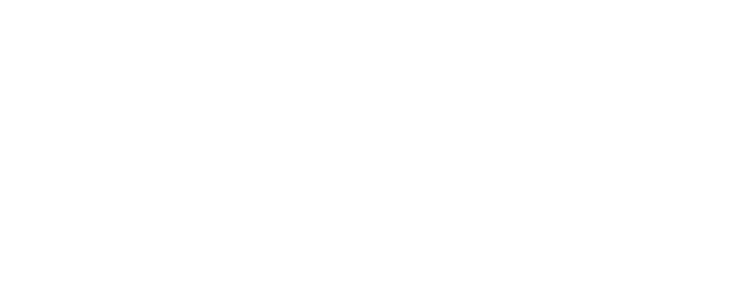
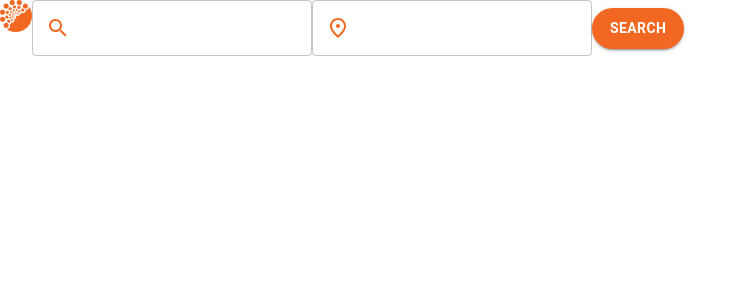
Before and after one commit to jhunel18/ojtconnect-com, a React (Vite) app: page /navigation in a window 1280 px wide. Before the commit this address had no page. Shown: the top 300 px of the page, without its empty margins (0-748 px from the left). Built offline with nearby package versions, Linux system fonts and the light colour scheme.

Commit message:
SignedIn Navigation

```diff
--- a/src/routes.jsx
+++ b/src/routes.jsx
@@ -9,6 +9,7 @@
 import SchedulesComp from './components/SchedulesComp'
 import MessageNotifTopComp from './shared/components/MessageNotifTopComp'
 import EmailOutlinedIcon from '@mui/icons-material/EmailOutlined';
+import SignedInNavigation from './shared/components/SignedInNavigation'
 
 const AppRoutes = () => {
     return (<>
@@ -21,6 +22,7 @@
             <Route path='/signup' element={<HomePage />} />
             <Route path='/discover' element={<DiscoverComp />} />
             <Route path='/services' element={<ServicesComp />} />
+            <Route path='/navigation' element={<SignedInNavigation />} />
         </Routes>
     </>)
 }
--- a/src/shared/components/ButtonContainedComp.jsx
+++ b/src/shared/components/ButtonContainedComp.jsx
@@ -1,7 +1,7 @@
 import React from 'react'
 import { Button } from '@mui/material'
 
-const ButtonContainedComp = ({label, click, size, padding, width}) => {
+const ButtonContainedComp = ({label, click, size, padding, width, borderRadius}) => {
 
   return (<>
       <Button variant="contained" onClick={click} size={size}
@@ -12,6 +12,7 @@
           padding:{padding},
           border: '2px solid #F26822',
           width: width,
+          borderRadius:{borderRadius},
           "&:hover": {
             background: '#ffff',
             color: '#F26822',
--- /dev/null
+++ b/src/shared/components/SignedInNavigation.jsx
@@ -0,0 +1,18 @@
+import React from 'react'
+import TextBoxWithIcon from './TextBoxWithIcon'
+import SearchIcon from '@mui/icons-material/Search';
+import FmdGoodOutlinedIcon from '@mui/icons-material/FmdGoodOutlined';
+import ButtonContainedComp from './ButtonContainedComp';
+
+const SignedInNavigation = () => {
+  return (
+    <>
+    <img src="/src/assets/Logo.png" alt="logo" style={{width:"32px", height:"32px"}}></img>
+    <TextBoxWithIcon icon = {<SearchIcon sx={{ color: '#F26822'}}/>} color= "warning"/>
+    <TextBoxWithIcon icon = {<FmdGoodOutlinedIcon sx={{ color: '#F26822' }} />} color= "warning"/>
+    <ButtonContainedComp label = "Search" borderRadius="25px"/>
+    </>
+  )
+}
+
+export default SignedInNavigation
--- /dev/null
+++ b/src/shared/components/TextBoxWithIcon.jsx
@@ -0,0 +1,24 @@
+import { TextField } from '@mui/material'
+import InputAdornment from '@mui/material/InputAdornment';
+
+import React from 'react'
+
+
+const TextBoxWithIcon = ({icon, color}) => {
+  return (
+    <TextField
+        id="input-with-icon-textfield"
+        InputProps={{
+          startAdornment: (
+            <InputAdornment position="start">
+              {icon}
+            </InputAdornment>
+          ),
+        }}
+        variant="outlined"
+        color = {color}
+      />
+  )
+}
+
+export default TextBoxWithIcon
```
